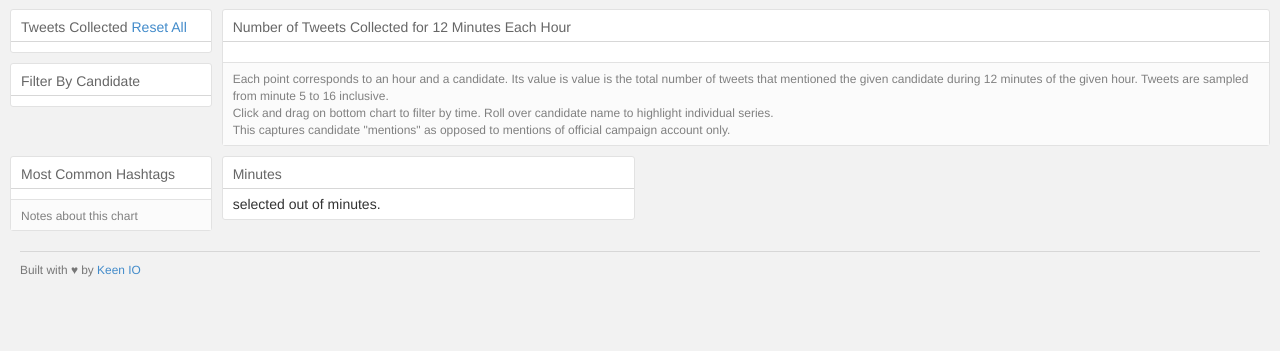
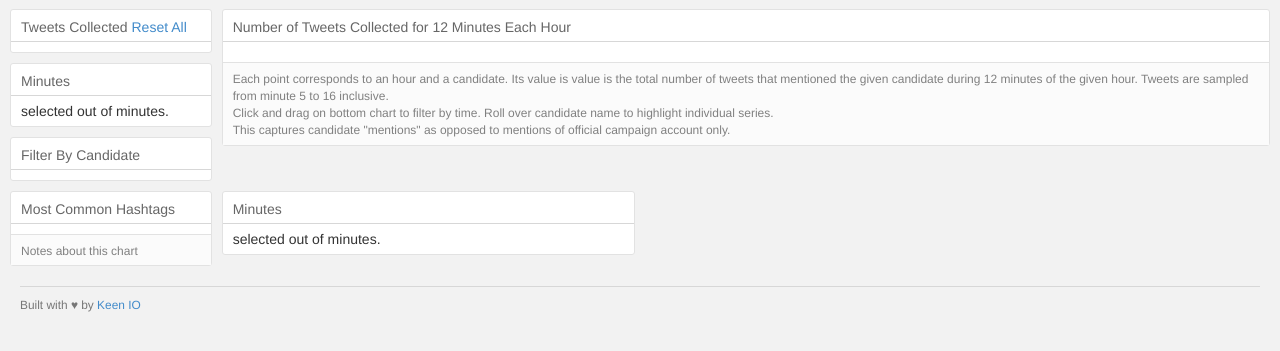
Before and after one commit to triciajam/potus-hopefuls-tweet-ui, a Flask app: page / in a window 1280 px wide. Shown: the part 51-402 px from the top of the page. Run offline with Flask 2, Linux system fonts and the light colour scheme; data that the repository does not hold is empty; some libraries are stand-ins or nearby versions.

Commit message:
Moved the minute count.

```diff
--- a/static/js/graphs.js
+++ b/static/js/graphs.js
@@ -78,6 +78,7 @@ function makeGraphs(error, tagsJson) {
   	// Define Dimensions
   	var candDim = ndx.dimension(function(d) { return d["tc_cand"]; });
   	var timeDim = ndx.dimension(function(d) { return d["time"]; });
+  	var timeDim2 = ndx.dimension(function(d) { return d["time"]; });
   	var candTimeDim = ndx.dimension(function(d) {return [d.tc_cand, d.time]; });
 
   	// Calculate group sums
@@ -93,8 +94,8 @@ function makeGraphs(error, tagsJson) {
   	var minDate = timeDim.bottom(1)[0]["time"];
   	var maxDate = timeDim.top(1)[0]["time"];
 
-    	var timeGroup = timeDim.group();
-	console.log(timeGroup.all());
+    var timeGroup = timeDim2.group();
+	  console.log(timeGroup.all());
 
     // ****************************************************************************
     // Draw Charts
@@ -127,7 +128,7 @@ function makeGraphs(error, tagsJson) {
 
     timeCandChart
       .width(1000)
-      //.height(350)
+      .height(400)
       .margins({top: 10, right: 10, bottom: 20, left: 22})
       .chart(function(c) { return dc.lineChart(c); })
   		.x(d3.time.scale().domain([minDate, maxDate]))
--- a/templates/index.html
+++ b/templates/index.html
@@ -22,11 +22,11 @@
   <div class="container-fluid">
 
     <div class="row">
+
       <div class="col-sm-2">
         <div class="row">
+
           <div class="col-sm-12">
-
-
             <div class="chart-wrapper">
               <div class="chart-title">
                 Tweets Collected <span><a href="javascript:dc.filterAll(); dc.renderAll();">Reset All</a></span>
@@ -36,10 +36,29 @@
                 </div>
               </div>
             </div>
+          </div>
+
+        </div>
+
+        <div class="row">
+
+          <div class="col-sm-12">
+            <div class="chart-wrapper">
+              <div class="chart-title">
+                Minutes
+              </div>
+              <div class="chart-stage">
+                <div class='mins-count'>
+                 <span class='filter-count'></span>
+                 selected out of <span class='total-count'></span> minutes.
+                </div>
+              </div>
+            </div>
+          </div>
+
+        </div>
 
 
-          </div>
-        </div>
         <div class="row">
           <div class="col-sm-12">
 
```
